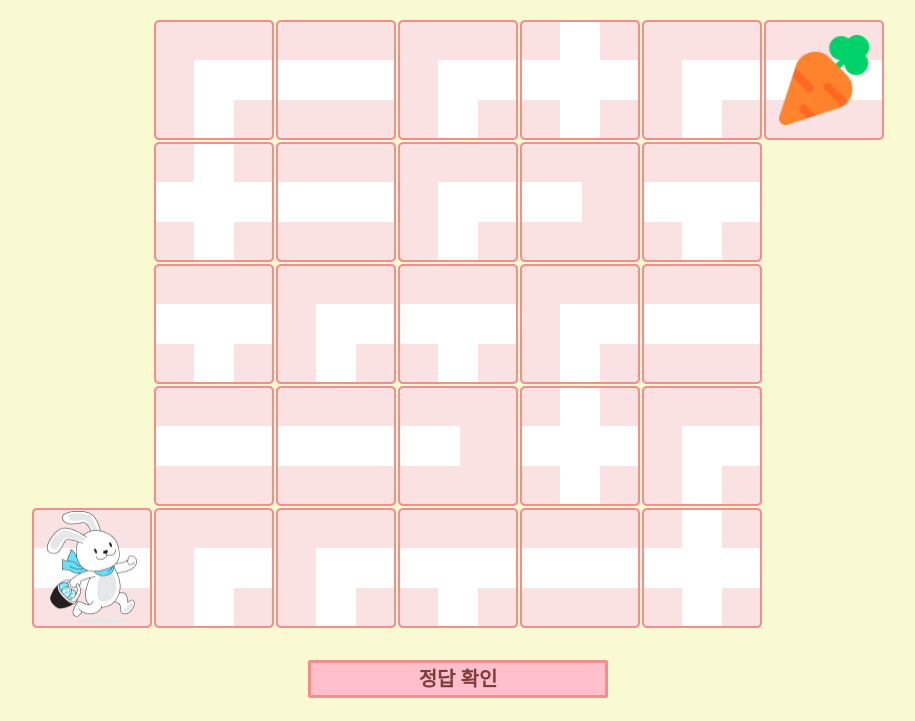
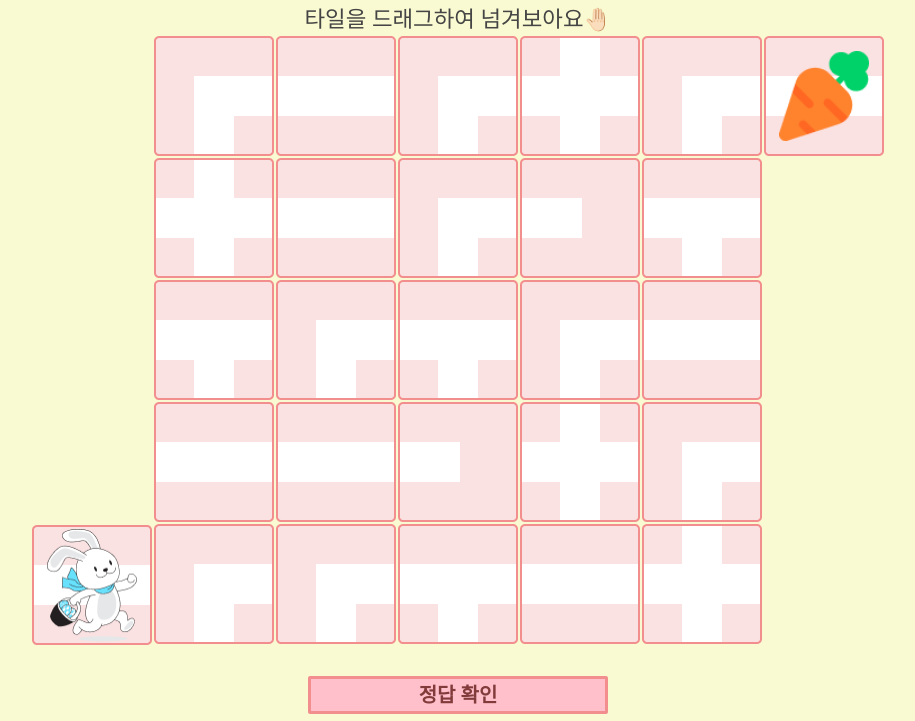
Before and after one commit to lin0211/swiper-project, a plain HTML site: page index.html in a window 1280 px wide. Shown: the part 79-800 px from the top of the page, without its empty margins (182-1097 px from the left). Drawn offline with nearby package versions, Linux system fonts and the light colour scheme; a web font is replaced by a local one.

Commit message:
add explanation,add title icon

```diff
--- a/index.html
+++ b/index.html
@@ -19,7 +19,7 @@
       content="슬라이드 이용하여 토끼가 당근에게 갈 수 있는 길을 만들어주는 사이트"
     />
     <title>swiper project</title>
-
+    <link rel="icon" href="./assets/carrot.png" type="image/x-icon" />
     <link rel="stylesheet" href="./css/reset.css" />
     <link
       rel="stylesheet"
@@ -32,6 +32,7 @@
   </head>
   <body>
     <h1 class="title">당근🥕으로 이어지는 길을 만들어 주세요</h1>
+    <p class="explanation">타일을 드래그하여 넘겨보아요🤚🏻</p>
     <div class="container">
       <div class="start">
         <img
--- a/style.css
+++ b/style.css
@@ -36,6 +36,11 @@ li {
   font-size: 30px;
 }
 
+.explanation {
+  color: rgb(69, 69, 69);
+  font-size: 1.4rem;
+}
+
 .container {
   display: flex;
   gap: 1px;
@@ -57,7 +62,7 @@ li {
 
 .start {
   margin-top: auto;
-  margin-bottom: 2px;
+  margin-bottom: 1px;
 }
 
 #bunny {
```
